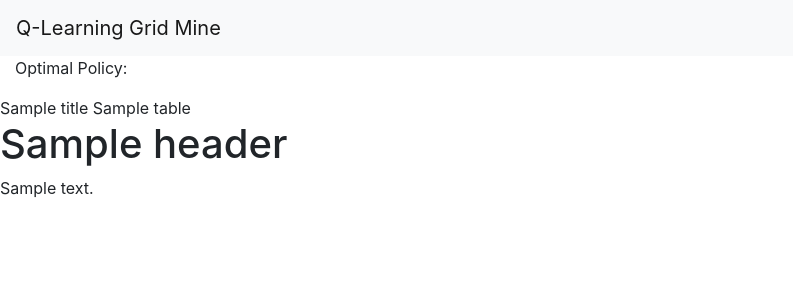
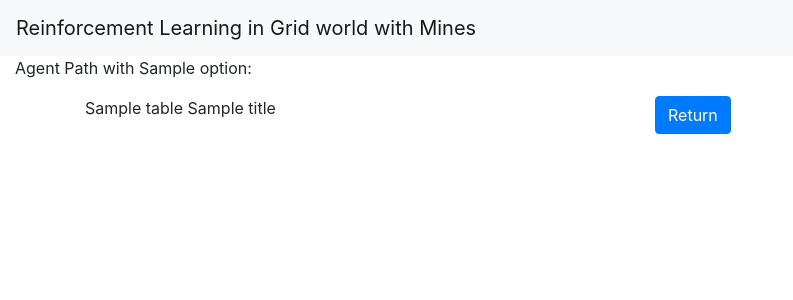
Before and after one commit to leonasting/Autonomous-Obstacle-Avoidance, a Flask app: template templates/label.html in a window 1280 px wide. Shown: the top 300 px of the page, without its empty margins (0-793 px from the left). Run offline with Flask 2, Linux system fonts and the light colour scheme; the template is opened without the code that fills it: most values are stand-ins (such as "Sample title", 1, 10 or a date in 2020); some libraries are stand-ins or nearby versions.

Commit message:
UI complete

```diff
--- a/flask_app.py
+++ b/flask_app.py
@@ -11,13 +11,14 @@ import pandas as pd
 import plotly
 import plotly.express as px
 import json
+import matplotlib.pyplot as plt
 
-fig = px.imshow([[1, 20, 30],
-                 [20, 1, 60],
-                 [30, 60, 1]])
+#fig = px.imshow([[1, 20, 30],
+#                 [20, 1, 60],
+#                 [30, 60, 1]])
 
 
-graphJSON = json.dumps(fig, cls=plotly.utils.PlotlyJSONEncoder)
+#graphJSON = json.dumps(fig, cls=plotly.utils.PlotlyJSONEncoder)
 #fig.show()
 app = Flask(__name__)
 
@@ -32,24 +33,48 @@ def main():
         bomb = request.form["count"]
         start= request.form["start"]
         goal= request.form["goal"]
+        option= request.form["option"]
         #print("wowo"+nd)
 
         #sentence=nd
         new_grid=GridPOMDP(int(side.strip()),int(bomb.strip()),start=[int(i) for i in start.split(',')],goal=[int(i) for i in goal.split(',')])
         new_grid.add_bomb()
-        new_grid.q_learning()
-        new_grid.q_val
-        df_q_val,df_pol=new_grid.get_q_val_policy()
-        df_reward=pd.DataFrame(new_grid.reward)
-        print(df_pol)
-        #print(df_pol.to_json())
-        for ind_col in list(df_pol.columns):
-            df_pol[ind_col] = df_pol[ind_col].map(lambda x:".  "+ x+"   .")
-        df=df_pol
+        if option=="Comparision":
+            new_grid.q_learning()
+            df=new_grid.display_path()
+            new_grid.reset_q_val()
+            q_reward=new_grid.ls_reward
 
-        header="header"
-        description ="description"
-        return render_template("label.html",tables=[df.to_html(classes='data')], titles=df.columns.values,graphJSON=graphJSON, header=header,description=description)
+            new_grid.SARSA(episode_count=1000, learning_rate=0.9, discount_factor=0.9, epsilon=0.99)
+            sarsa_reward=new_grid.ls_reward
+
+            df2=new_grid.display_path()
+            for ind_col in list(df.columns):
+                df[ind_col] = df[ind_col].map(lambda x:".  . "+ x+" .   .")
+            for ind_col in list(df2.columns):
+                df2[ind_col] = df2[ind_col].map(lambda x:".  . "+ x+" .   .")
+
+            df_res = pd.DataFrame({"Q- Learning Accumulated reward":q_reward,"SARSA Accumulated reward":sarsa_reward})
+
+
+            plt.figure()
+            df_res.plot(title='Q-learning vs SARSA Accumulated Rewards')
+            plt.xlabel('Episodes')
+            plt.ylabel('Accumulated Rewards')
+            plt.savefig('./static/images/new_plot.png')
+
+            return render_template("compare.html",table1=df.to_html(classes='data'),table2=df2.to_html(classes='data'),url ='./static/images/new_plot.png')
+
+
+        elif option=="SARSA":
+            new_grid.SARSA(episode_count=1000, learning_rate=0.9, discount_factor=0.9, epsilon=0.99)
+        elif option=="Q-Learning":
+            new_grid.q_learning()
+        df=new_grid.display_path()
+        for ind_col in list(df.columns):
+            df[ind_col] = df[ind_col].map(lambda x:".  "+ x+"   .")
+        return render_template("label.html",tables=[df.to_html(classes='data')], titles=df.columns.values)
+    #,graphJSON=graphJSON, header=header,option=option,description=description)
     else:
         return render_template("main.html")
 
--- a/main.py
+++ b/main.py
@@ -292,6 +292,6 @@ if __name__=="__main__":
 
     plt.figure()
     df_res.plot(title='Q-learning vs SARSA Accumulated Rewards')
-    plt.xlabel('xlabel')
-    plt.ylabel('ylabel')
+    plt.xlabel('Episodes')
+    plt.ylabel('Accumulated Rewards')
     plt.show()
--- a/templates/base.html
+++ b/templates/base.html
@@ -6,7 +6,7 @@
 </head>
 <body>
     <nav class="navbar navbar-expand-lg navbar-light bg-light">
-        <a class="navbar-brand" href="#">Q-Learning Grid Mine</a>
+        <a class="navbar-brand" href="#">Reinforcement Learning in Grid world with Mines</a>
         <button class="navbar-toggler" type="button" data-toggle="collapse" data-target="#navbarNav" aria-controls="navbarNav" aria-expanded="false" aria-label="Toggle navigation">
 	     <span class="navbar-toggler-icon"></span>
 	 </button>
@@ -20,11 +20,7 @@
     <script src="https://cdnjs.cloudflare.com/ajax/libs/popper.js/1.14.7/umd/popper.min.js" integrity="sha384-UO2eT0CpHqdSJQ6hJty5KVphtPhzWj9WO1clHTMGa3JDZwrnQq4sF86dIHNDz0W1" crossorigin="anonymous"></script>
     <script src="https://stackpath.bootstrapcdn.com/bootstrap/4.3.1/js/bootstrap.min.js" integrity="sha384-JjSmVgyd0p3pXB1rRibZUAYoIIy6OrQ6VrjIEaFf/nJGzIxFDsf4x0xIM+B07jRM" crossorigin="anonymous"></script>
 
-    <script src="https://cdn.plot.ly/plotly-latest.min.js"></script>
-    <script type="text/javascript">
-    var graphs = {{graphJSON | safe}};
-    Plotly.plot('chart',graphs,{});
-    </script>
+
 
 </body>
 </html>
--- a/templates/label.html
+++ b/templates/label.html
@@ -1,18 +1,25 @@
 {% extends "base.html" %}
-{% block title %}News Description Classfier{% endblock %}
+{% block title %}Reinforcement Learning in Grid world with Mines{% endblock %}
 
 {% block content %}
-<p style="margin-left: 15px;">Optimal Policy:</p>
+<p style="margin-left: 15px;">Agent Path with {{option}}:</p>
+<div class="container">
+    <div class="row">
+        <div class="col-md-6">
 
-{% for table in tables %}
-            {{titles[loop.index]}}
-            {{ table|safe }}
-{% endfor %}
+        {% for table in tables %}
 
+                    {{ table|safe }}
+                    {{titles[loop.index]}}
+        {% endfor %}
 
- <h1>{{header}}</h1>
- <div id="chart" class="chart"></div>
- <div>{{description}}</div>
+        </div>
+        <div class="col-md-6">
+
+        <button class="btn btn-primary" onclick="window.location.href='http://localhost:5000/main'">Return</button>
+        </div>
+    </div>
+</div>
 
 
 {% endblock %}
```
Also changed, not shown: templates/base1.html (+7 -0 lines), templates/compare.html (added, +34 -0 lines), templates/main.html (+6 -2 lines), static/images/new_plot.png (added).
